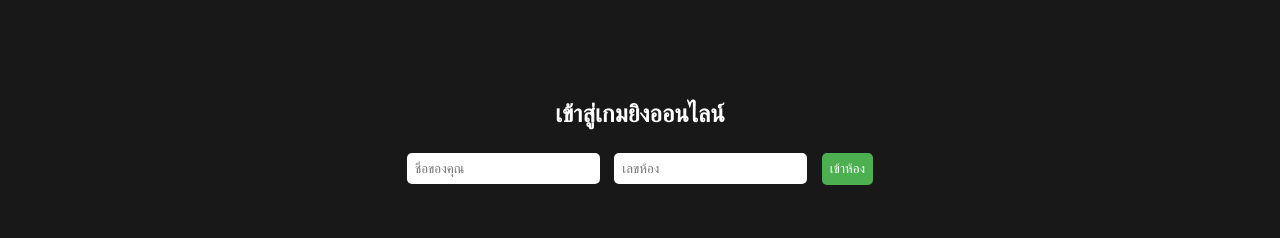
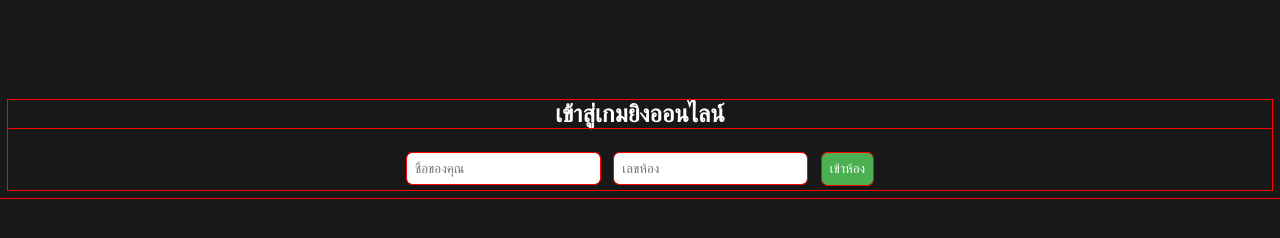
Before and after one commit to kennerskk/shooter, a website: page public/index.html in a window 1280 px wide. Drawn offline with nearby package versions, Linux system fonts and the light colour scheme; no server answers.

Commit message:
Update index.html

```diff
--- a/public/index.html
+++ b/public/index.html
@@ -9,6 +9,10 @@
     #login { text-align: center; margin-top: 100px; }
     input, button { padding: 8px; margin: 5px; border-radius: 5px; border: none; }
     button { background: #4caf50; color: #fff; cursor: pointer; }
+    * {
+  outline: 1px solid red !important;
+}
+
   </style>
 </head>
 <body>
```
